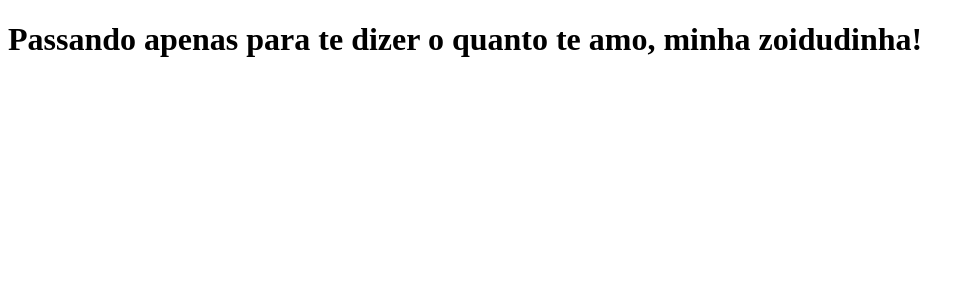
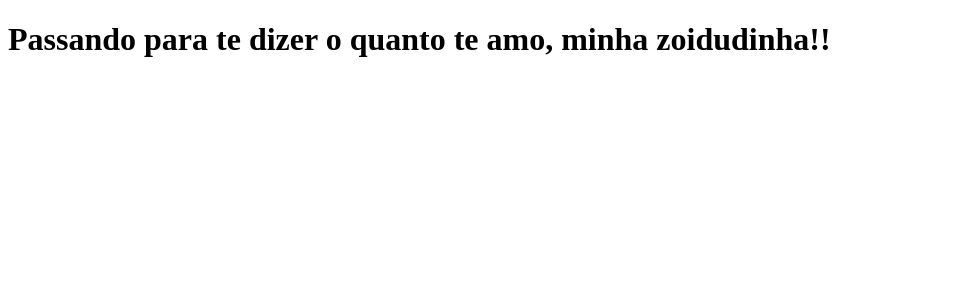
Before and after one commit to Ultrathor4/clone-tabnews, a Next.js app: page / in a window 1280 px wide. Shown: the top 300 px of the page, without its empty margins (0-975 px from the left). Built offline with nearby package versions, Linux system fonts and the light colour scheme.

Commit message:
Altera o texto original

```diff
--- a/pages/index.js
+++ b/pages/index.js
@@ -1,5 +1,5 @@
 function Home () {
-    return <h1>Passando apenas para te dizer o quanto te amo, minha zoidudinha!</h1>
+    return <h1>Passando para te dizer o quanto te amo, minha zoidudinha!!</h1>
 }
 
 export default Home;
```
